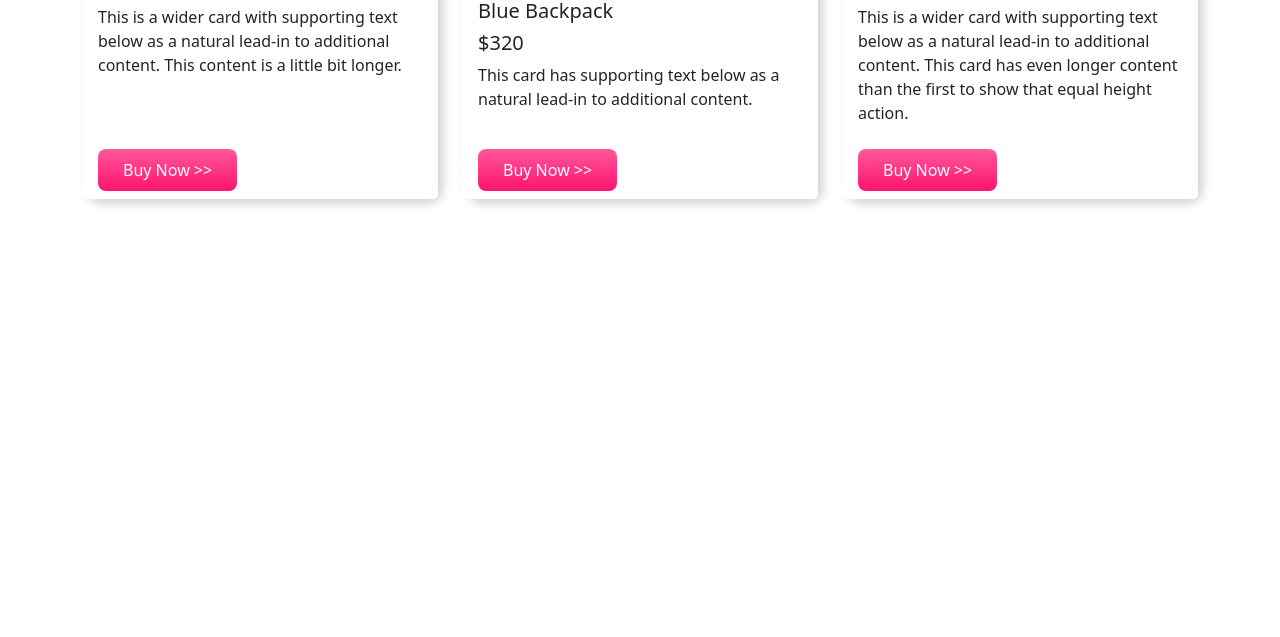
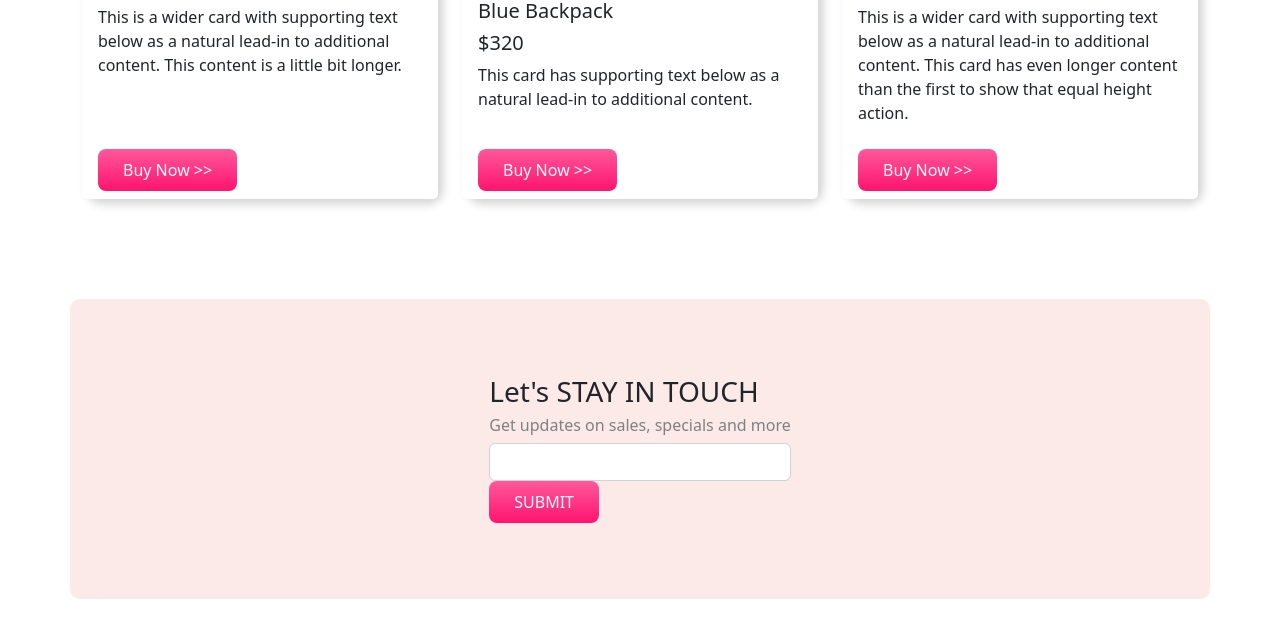
Before and after one commit to MdAsraful/panda-commerce, a plain HTML site: page index.html in a window 1280 px wide. Shown: the part 1968-2605 px from the top of the page. Before the commit the page ends 2267 px from the top, so only its background shows below. Drawn offline with nearby package versions, Linux system fonts and the light colour scheme.

Commit message:
added contact option

```diff
--- a/index.html
+++ b/index.html
@@ -212,6 +212,14 @@
         </div>
       </div>
     </div>
+    <div class="container d-flex align-items-center justify-content-center pink-bg" id="Contact">
+      <div>
+          <h3>Let's STAY IN TOUCH</h3>
+          <h6>Get updates on sales, specials and more</h6>
+          <input class="form-control" type="text">
+          <button class="buy-now">SUBMIT</button>
+      </div>
+    </div>
 
 
 
--- a/style.css
+++ b/style.css
@@ -48,3 +48,9 @@ color: white;
     background-color: white;
     border-top: none;
 }
+#Contact{
+    height: 300px;
+}
+#Contact h6{
+    color: gray;
+}
```
